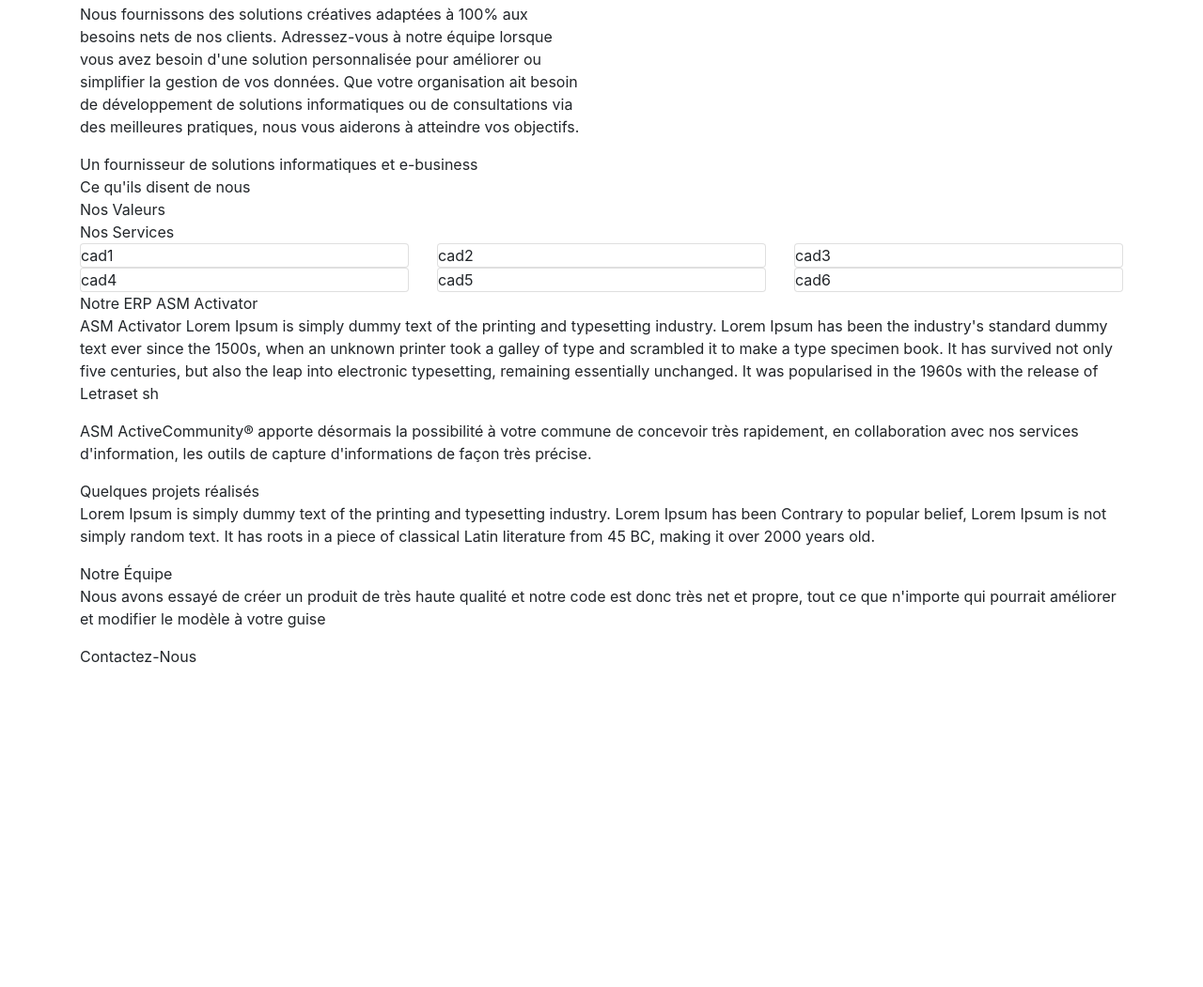
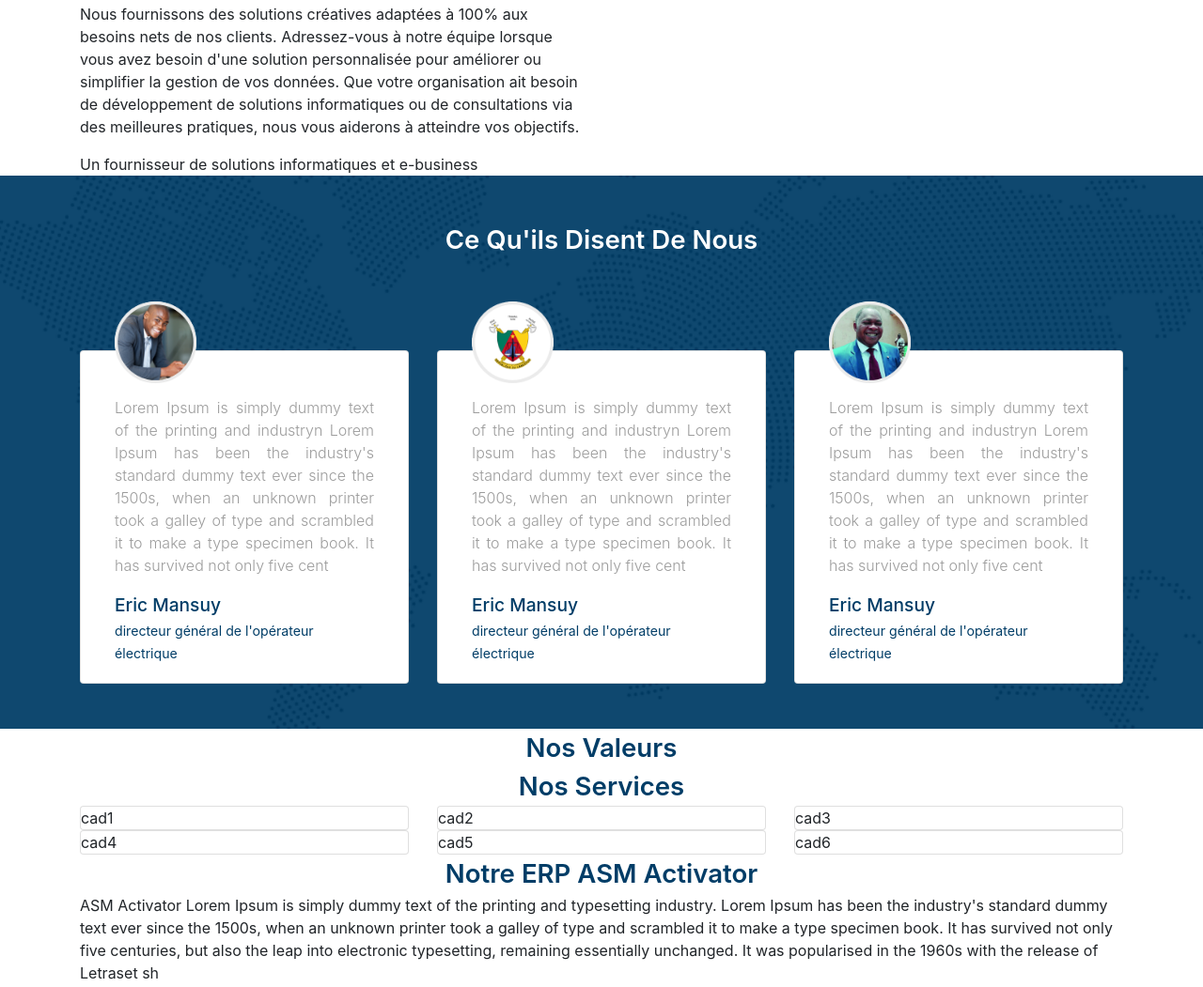
Before and after one commit to abdoul-nasser/Wireframing-Site-web-ASM-AFRIK, a plain HTML site: page index.html in a window 1280 px wide. Shown: the part 671-1722 px from the top of the page at 94% size. Before the commit the page ends 1430 px from the top, so only its background shows below. Drawn offline with Linux system fonts and the light colour scheme.

Commit message:
section ils disent de nous

```diff
--- a/css/style.css
+++ b/css/style.css
@@ -21,8 +21,45 @@
 
 
 
-/**/
+/*Mes titres*/
+.titresection{
+    font-size: 1.725rem;
+    color: #003D67;
+    text-transform: capitalize;
+    font-weight: 600;
+    text-align: center;
+}
+
+
+
+
+/*Ce qu'ils disent de nous*/
+
+.hiring {
+    background-image: url("../assets/Groupe 146.png");
+    background-repeat: no-repeat;
+    background-size: cover;
+    background-position: center;
+}
+.imgcard{
+    position: absolute;
+    top: -15%;
+    width: 100%;
+}
+.cardcontent {
+    font-size: 1rem;
+    font-weight: 300;
+    color: #9C9C9C;
+    text-align: justify;
+}
+.cardname{
+    font-size: 1.2rem;
+    font-weight: 500;
+    text-transform: capitalize;
+}
+.cardpost{
+    font-size: 0.885rem;
+    font-weight: 400;
+}
 
 /**/
-
-/**/
--- a/index.html
+++ b/index.html
@@ -59,8 +59,8 @@
       </nav>
     </header>
 
-    <main class="container my-5">
-      <section class="" id="">
+    <main class=" my-5">
+      <section class="container" id="">
         <div class="row">
           <div class="col-lg-6">
 
@@ -87,7 +87,7 @@
         </div>
       </section>
 
-      <section class="" id="">
+      <section class="container" id="">
         <div class="row">
           <div class="col-lg-6">
 
@@ -114,21 +114,74 @@
         </div>
       </section>
 
-      <section class="" id="">
-        <div class="">
-          <div class="">Ce qu'ils disent de nous</div>
+      <section class="hiring " id="">
+        <div class="container py-5">
+          <div class="titresection text-white">Ce qu'ils disent de nous</div>
+          <div class="row mt-5 pt-5">
+            <div class="col-lg-4">
+              <div class="card px-3">
+                <div class="card-body pt-5">
+                  <div class="imgcard">
+                    <img src="./assets/png/Groupe 1091.png" class="w-25"/>
+                  </div>
+                  <p class="cardcontent">
+                    Lorem Ipsum is simply dummy text of the printing and industryn Lorem
+                    Ipsum has been the industry's standard dummy text ever since the 1500s,
+                    when an unknown printer took a galley of type and scrambled it to make
+                    a type specimen book. It has survived not only five cent
+                  </p>
+                  <p class="cardname prim-blue mb-0">Eric Mansuy</p>
+                  <small class="cardpost prim-blue">directeur général de l'opérateur électrique</small>
+                </div>
+              </div>
+            </div>
+            <div class="col-lg-4">
+              <div class="card px-3">
+                <div class="card-body pt-5">
+                  <div class="imgcard">
+                    <img src="./assets/png/Groupe 1091@2x.png" class="w-25"/>
+                  </div>
+                  <p class="cardcontent">
+                    Lorem Ipsum is simply dummy text of the printing and industryn Lorem
+                    Ipsum has been the industry's standard dummy text ever since the 1500s,
+                    when an unknown printer took a galley of type and scrambled it to make
+                    a type specimen book. It has survived not only five cent
+                  </p>
+                  <p class="cardname prim-blue mb-0">Eric Mansuy</p>
+                  <small class="cardpost prim-blue">directeur général de l'opérateur électrique</small>
+                </div>
+              </div>
+            </div>
+            <div class="col-lg-4">
+              <div class="card px-3">
+                <div class="card-body pt-5">
+                  <div class="imgcard">
+                    <img src="./assets/png/Groupe 1091-1.png" class="w-25"/>
+                  </div>
+                  <p class="cardcontent">
+                    Lorem Ipsum is simply dummy text of the printing and industryn Lorem Ipsum
+                    has been the industry's standard dummy text ever since the 1500s, when an
+                    unknown printer took a galley of type and scrambled it to make a type
+                    specimen book. It has survived not only five cent
+                  </p>
+                  <p class="cardname prim-blue mb-0">Eric Mansuy</p>
+                  <small class="cardpost prim-blue">directeur général de l'opérateur électrique</small>
+                </div>
+              </div>
+            </div>
+          </div>
         </div>
       </section>
 
-      <section class="" id="">
+      <section class="container" id="">
         <div class="">
-          <div class="">Nos Valeurs</div>
+          <div class="titresection">Nos Valeurs</div>
         </div>
       </section>
 
-      <section class="" id="">
+      <section class="container" id="">
         <div class="">
-          <div class="">Nos Services</div>
+          <div class="titresection">Nos Services</div>
           <div class="row">
             <div class="col-lg-4">
               <div class="card">
@@ -164,9 +217,9 @@
         </div>
       </section>
 
-      <section class="" id="">
+      <section class="container" id="">
         <div class="">
-          <div class="">Notre ERP ASM Activator</div>
+          <div class="titresection">Notre ERP ASM Activator</div>
           <p class="">
             ASM Activator Lorem Ipsum is simply dummy text of the printing and typesetting industry.
             Lorem Ipsum has been the industry's standard dummy text ever since the 1500s, when an
@@ -183,9 +236,9 @@
         </div>
       </section>
 
-      <section class="" id="">
+      <section class="container" id="">
         <div class="">
-          <div class="">Quelques projets réalisés</div>
+          <div class="titresection">Quelques projets réalisés</div>
           <p class="">
             Lorem Ipsum is simply dummy text of the printing and typesetting industry. Lorem Ipsum
             has been Contrary to popular belief, Lorem Ipsum is not simply random text. It has roots
@@ -194,9 +247,12 @@
         </div>
       </section>
 
-      <section class="" id="">
+      <section class="container" id="">
         <div class="">
-          <div class="">Notre Équipe</div>
+          <div class="titresection d-flex"> <hr class="w-25"> <span class="">Notre Équipe</span> <hr class="w-25"> </div>
+          <div class="row">
+            <div class="col-lg-4"></div>
+          </div>
           <p class="">
             Nous avons essayé de créer un produit de très haute qualité et notre code est donc très
             net et propre, tout ce que n'importe qui pourrait améliorer et modifier le modèle à votre guise
@@ -204,15 +260,15 @@
         </div>
       </section>
 
-      <section class="" id="">
+      <section class="container" id="">
         <div class="">
-          <div class="">Contactez-Nous</div>
+          <div class="titresection">Contactez-Nous</div>
         </div>
       </section>
 
     </main>
 
-    <footer class="">
+    <footer class="container">
     </footer>
 
     <script src="js/bootstrap.bundle.min.js"></script>
```
Also changed, not shown: assets/png/Groupe 1091-1.png (renamed from assets/Groupe 1091-1.png), assets/png/Groupe 1091.png (renamed from assets/Groupe 1091.png), assets/png/Groupe 1091@2x.png (added).
